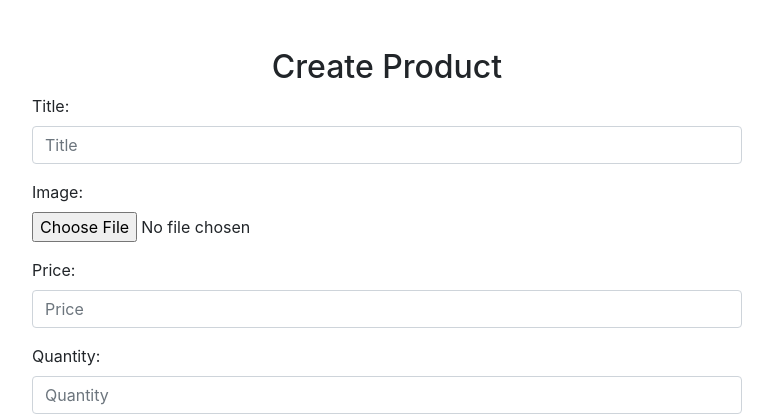
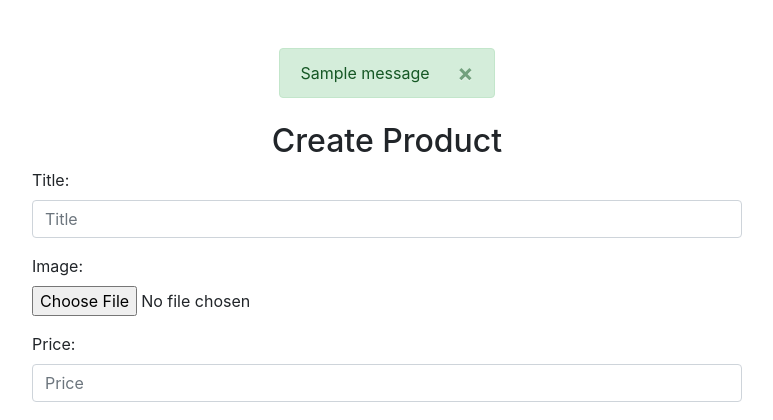
Before and after one commit to meenphilip/productHub, a Django app: page /product_create/ in a window 1280 px wide. Shown: the part 86-506 px from the top of the page, without its empty margins (253-1026 px from the left). Run offline with Django 5.2, Linux system fonts and the light colour scheme; one stand-in notice (Sample message) is shown; some libraries are stand-ins or nearby versions; some web fonts are replaced.

Commit message:
Add django messages framework

```diff
--- a/products/views.py
+++ b/products/views.py
@@ -1,6 +1,7 @@
 from django.shortcuts import render, redirect, get_object_or_404
 from django.core.paginator import Paginator, EmptyPage, PageNotAnInteger
 from django.db.models import Q
+from django.contrib import messages
 from .models import Product
 from .forms import ProductForm
 
@@ -48,6 +49,7 @@ def create_product(request):
         form = ProductForm(request.POST, request.FILES)
         if form.is_valid():
             form.save()
+            messages.success(request, "product created successfully")
             return redirect("product-list")
     else:
         form = ProductForm()
@@ -64,6 +66,7 @@ def product_update(request, id):
         if form.is_valid():
             form.save()
             # Redirect to the product detail page
+            messages.success(request, "product updated successfully")
             return redirect("product-detail", id=product.id)
     else:
         form = ProductForm(instance=product)
@@ -76,6 +79,7 @@ def product_delete(request, id):
 
     if request.method == "POST":
         product.delete()
+        messages.success(request, "product deleted successfully")
         return redirect("product-list")
 
     return render(request, "products/delete.html", {"product": product})
--- a/templates/base.html
+++ b/templates/base.html
@@ -15,6 +15,24 @@
   </head>
   <body>
     <header id="header" class="mb-5">{% include "navbar.html" %}</header>
+    <div class="d-flex justify-content-center">
+      {% for message in messages %}
+      <div
+        class="alert {% if message.tags %}alert-{{ message.tags }}{% endif %} alert-dismissible fade show"
+        role="alert"
+      >
+        {{ message }}
+        <button
+          type="button"
+          class="close"
+          data-dismiss="alert"
+          aria-label="Close"
+        >
+          <span aria-hidden="true">&times;</span>
+        </button>
+      </div>
+      {% endfor %}
+    </div>
     <!-- Your content here -->
     {% block content %} {% endblock %}
 
@@ -26,6 +44,5 @@
     <script src="{% static 'js/isotope.pkgd.min.js' %}"></script>
     <!-- Custom JS file -->
     <script src="{% static 'js/script.js' %}"></script>
-
   </body>
 </html>
```
